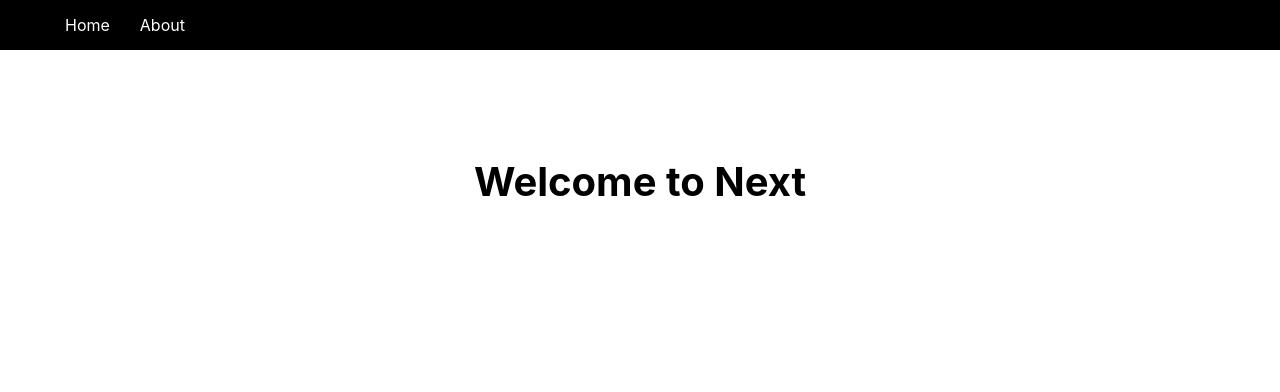
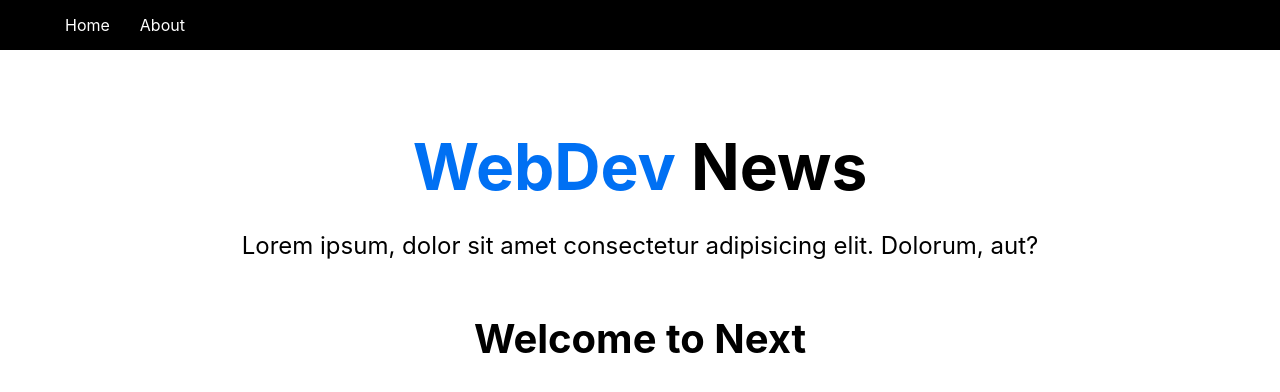
Before and after one commit to JLoweDev/nextjs-test, a Next.js app: page / in a window 1280 px wide. Shown: the top 392 px of the page. Built offline with nearby package versions, Linux system fonts and the light colour scheme.

Commit message:
Header component created and brought in

```diff
--- /dev/null
+++ b/components/Header.js
@@ -0,0 +1,14 @@
+import headerStyles from '../styles/Header.module.css'
+
+const Header = () => {
+    return (
+        <div>
+            <h1 className={headerStyles.title}>
+                <span>WebDev</span> News
+            </h1>
+            <p className={headerStyles.description}>Lorem ipsum, dolor sit amet consectetur adipisicing elit. Dolorum, aut?</p>
+        </div>
+    )
+}
+
+export default Header
--- a/components/Layout.js
+++ b/components/Layout.js
@@ -1,4 +1,5 @@
 import Nav from './Nav'
+import Header from './Header'
 import styles from '../styles/Layout.module.css'
 
 const Layout = ({children}) => {
@@ -7,6 +8,7 @@ const Layout = ({children}) => {
             <Nav />
             <div className={styles.container}>
                 <main className={styles.main}>
+                    <Header />
                     {children}
                 </main>
             </div>
```
